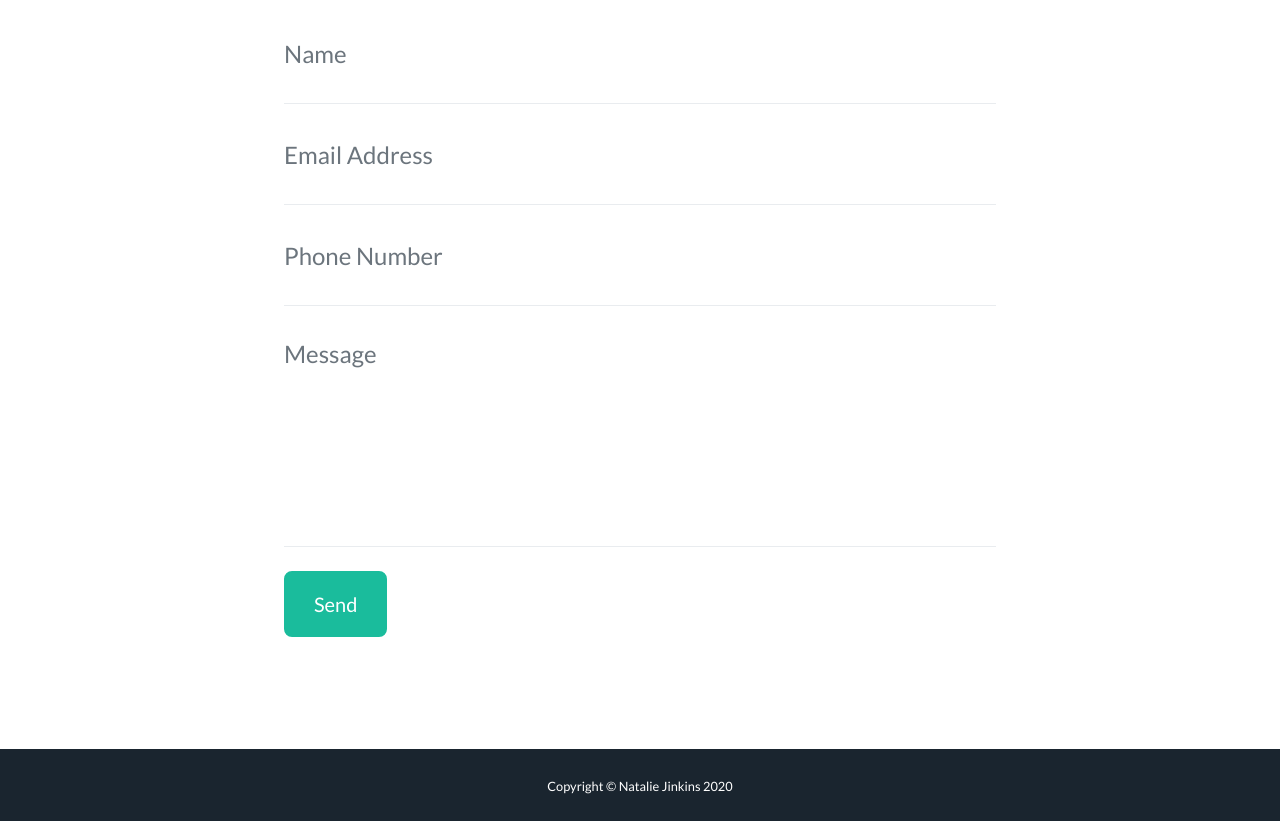
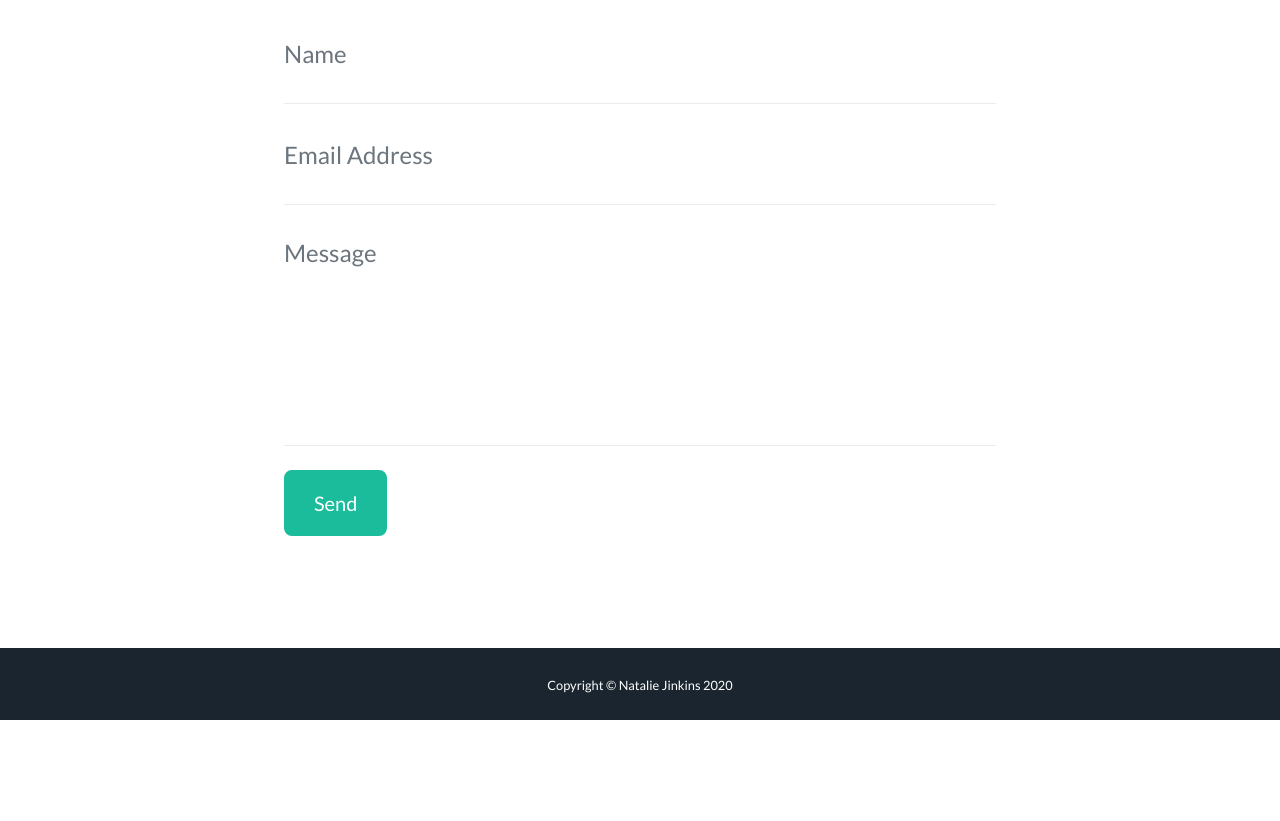
Before and after one commit to njinkins/njinkins.github.io, a plain HTML site: page index.html in a window 1280 px wide. Shown: the part 3074-3895 px from the top of the page. After the commit the page ends 3794 px from the top, so only its background shows below. Drawn offline with nearby package versions, Linux system fonts and the light colour scheme.

Commit message:
Update index.html

```diff
--- a/index.html
+++ b/index.html
@@ -186,14 +186,6 @@
                                 <div class="form-group floating-label-form-group controls mb-0 pb-2">
                                     <label>Email Address</label>
                                     <input class="form-control" id="email" type="email" placeholder="Email Address" required="required" data-validation-required-message="Please enter your email address." />
-                                    <p class="help-block text-danger"></p>
-                                </div>
-                            </div>
-                            <!-- phone number section of contact form-->
-                            <div class="control-group">
-                                <div class="form-group floating-label-form-group controls mb-0 pb-2">
-                                    <label>Phone Number</label>
-                                    <input class="form-control" id="phone" type="tel" placeholder="Phone Number" required="required" data-validation-required-message="Please enter your phone number." />
                                     <p class="help-block text-danger"></p>
                                 </div>
                             </div>
```
